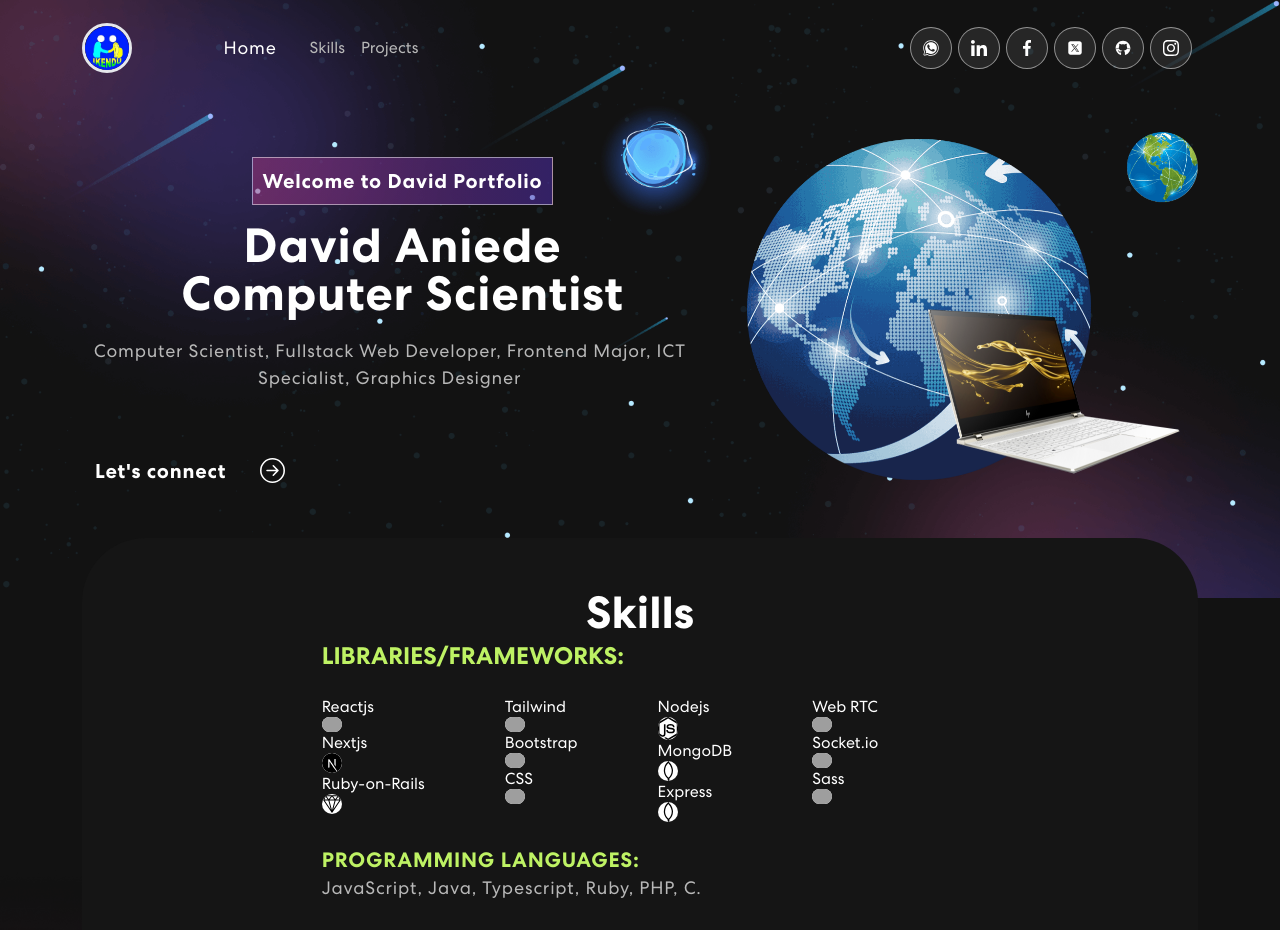
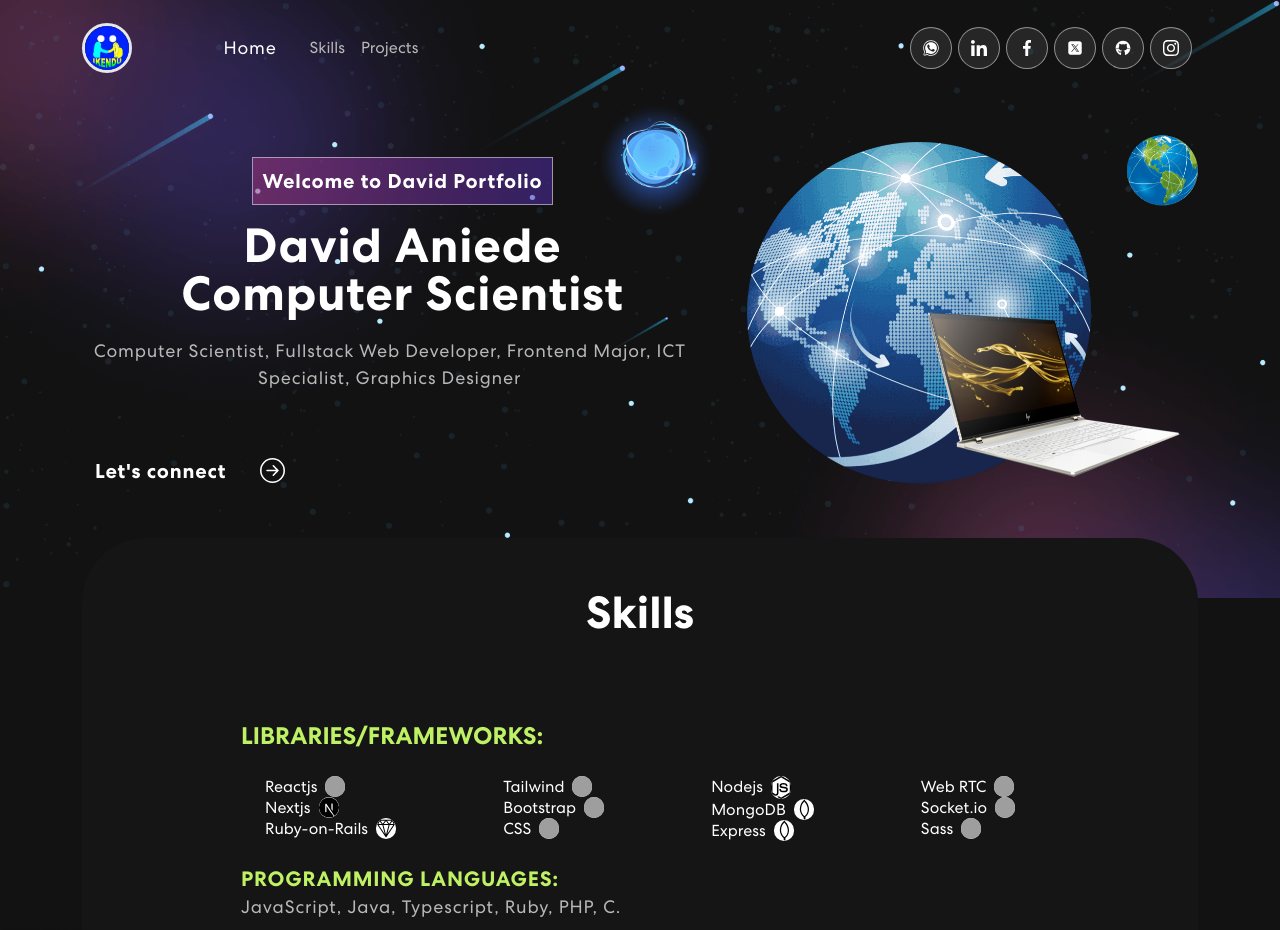
Before and after one commit to Ikendu/portfolio, a React (Vite) app in the folder client/: page / in a window 1280 px wide. Shown: the top 930 px of the page. Built offline with nearby package versions, Linux system fonts and the light colour scheme; grey boxes are pictures that could not be loaded.

Commit message:
respomsive front

```diff
--- a/client/src/components/Skills.jsx
+++ b/client/src/components/Skills.jsx
@@ -9,6 +9,18 @@ const skills = skillsIcons.filter((skill) => skill.id < 4);
 const skillss = skillsIcons.filter((skill) => skill.id > 3 && skill.id < 7);
 const skillsss = skillsIcons.filter((skill) => skill.id > 6 && skill.id < 10);
 const skillssss = skillsIcons.filter((skill) => skill.id > 9 && skill.id < 13);
+function SkillSet({ skillSet }) {
+  return (
+    <ul>
+      {skillSet.map((skill, idx) => (
+        <li key={idx} className="flex gap-2">
+          <span>{skill.name} </span>
+          <img src={skill.icon} className=" bg-white rounded-full w-5" />
+        </li>
+      ))}
+    </ul>
+  );
+}
 
 export default function Skills() {
   return (
@@ -16,81 +28,20 @@ export default function Skills() {
       <Container>
         <Row>
           <Col>
-            <div className="skill-bx p-3 py-5 flex flex-column align-items-center">
+            <div className="skill-bx p-3 py-5 flex flex-column align-items-center gap-20">
               <h2>Skills</h2>
-              <div className="text-justify md:mx-20 ">
+              <div className="text-justify ">
                 <div className="">
                   <b className="text-2xl text-lime-300">
                     LIBRARIES/FRAMEWORKS:
                   </b>
                   <br />
-                  <div className="flex gap-20 my-4 justify-content-even">
-                    <div className="flex gap-20">
-                      <ul>
-                        {skills.map((skill, idx) => (
-                          <li key={idx}>
-                            <span>{skill.name} </span>
-                            <img
-                              src={skill.icon}
-                              className=" bg-white rounded-full w-5"
-                            />
-                          </li>
-                        ))}
-                      </ul>
-                      <ul>
-                        {skillss.map((skill, idx) => (
-                          <li key={idx}>
-                            <span>{skill.name} </span>
-                            <img
-                              src={skill.icon}
-                              className=" bg-white rounded-full w-5"
-                            />
-                          </li>
-                        ))}
-                      </ul>
-                      <ul>
-                        {skillsss.map((skill, idx) => (
-                          <li key={idx}>
-                            <span>{skill.name} </span>
-                            <img
-                              src={skill.icon}
-                              className=" bg-white rounded-full w-5"
-                            />
-                          </li>
-                        ))}
-                      </ul>
-                      <ul>
-                        {skillssss.map((skill, idx) => (
-                          <li key={idx}>
-                            <span>{skill.name} </span>
-                            <img
-                              src={skill.icon}
-                              className=" bg-white rounded-full w-5"
-                            />
-                          </li>
-                        ))}
-                      </ul>
-                      {/* <ul>
-                        <li>
-                          React.js <i class="fa-brands fa-react"></i>
-                        </li>
-                        <li>
-                          Nextjs
-                          <img
-                            src={nextjsIcon}
-                            alt=""
-                            className=" bg-white rounded-full w-5"
-                          />
-                        </li>
-                        <li>
-                          Ruby-on-Rails
-                          <img
-                            src={diamond}
-                            alt=""
-                            className=" bg-white rounded-full w-5 p-1"
-                          />
-                        </li>
-                      </ul> */}
+                  <div className="flex my-4">
+                    <div className="flex gap-5 flex-wrap mx-4 justify-content-between md:w-[750px]">
+                      <SkillSet skillSet={skills} />
+                      <SkillSet skillSet={skillss} />
+                      <SkillSet skillSet={skillsss} />
+                      <SkillSet skillSet={skillssss} />
                     </div>
                     <div className="flex gap-20"></div>
                   </div>
@@ -99,7 +50,7 @@ export default function Skills() {
                 <p>
                   <b className="text-[1.3rem] text-lime-300 ">
                     PROGRAMMING LANGUAGES:
-                  </b>{" "}
+                  </b>
                   <br /> JavaScript, Java, Typescript, Ruby, PHP, C.
                 </p>
 
```
